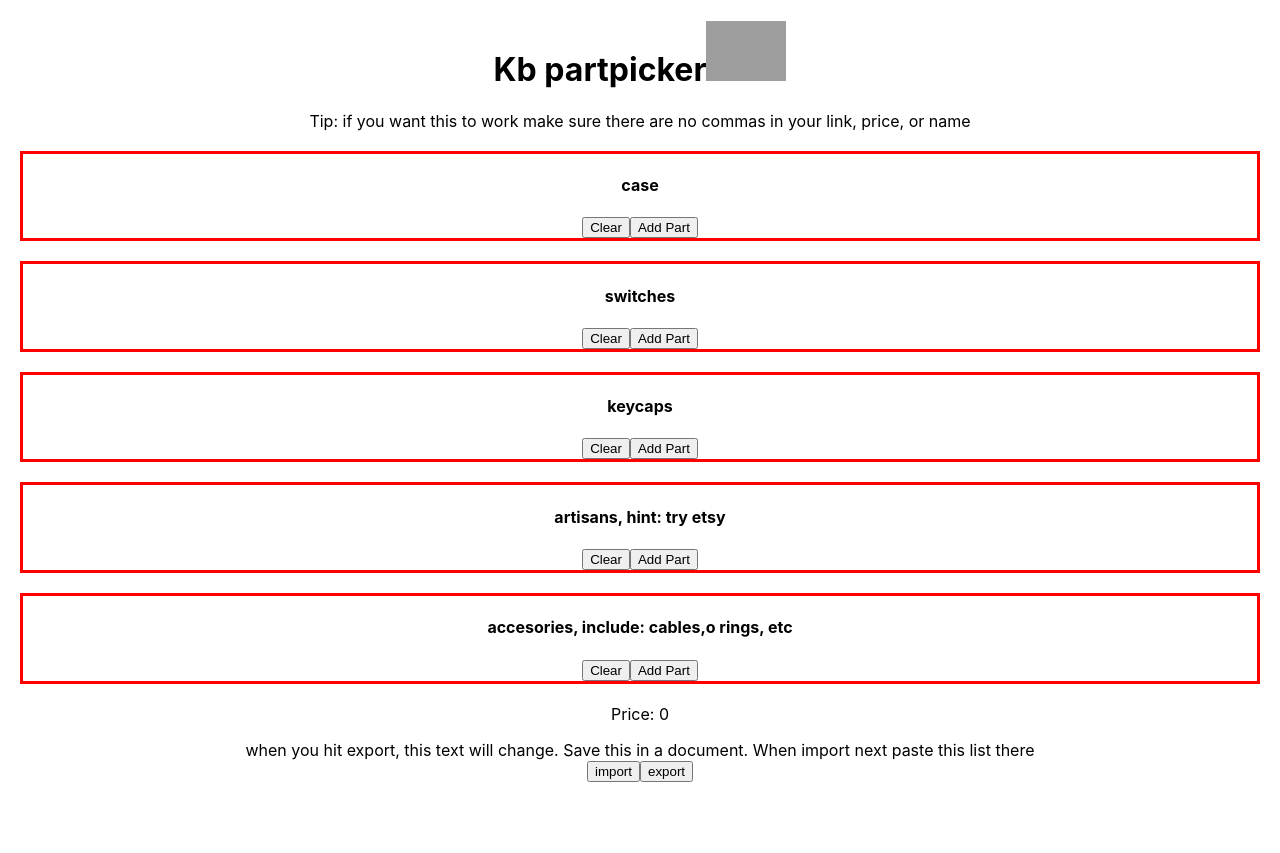
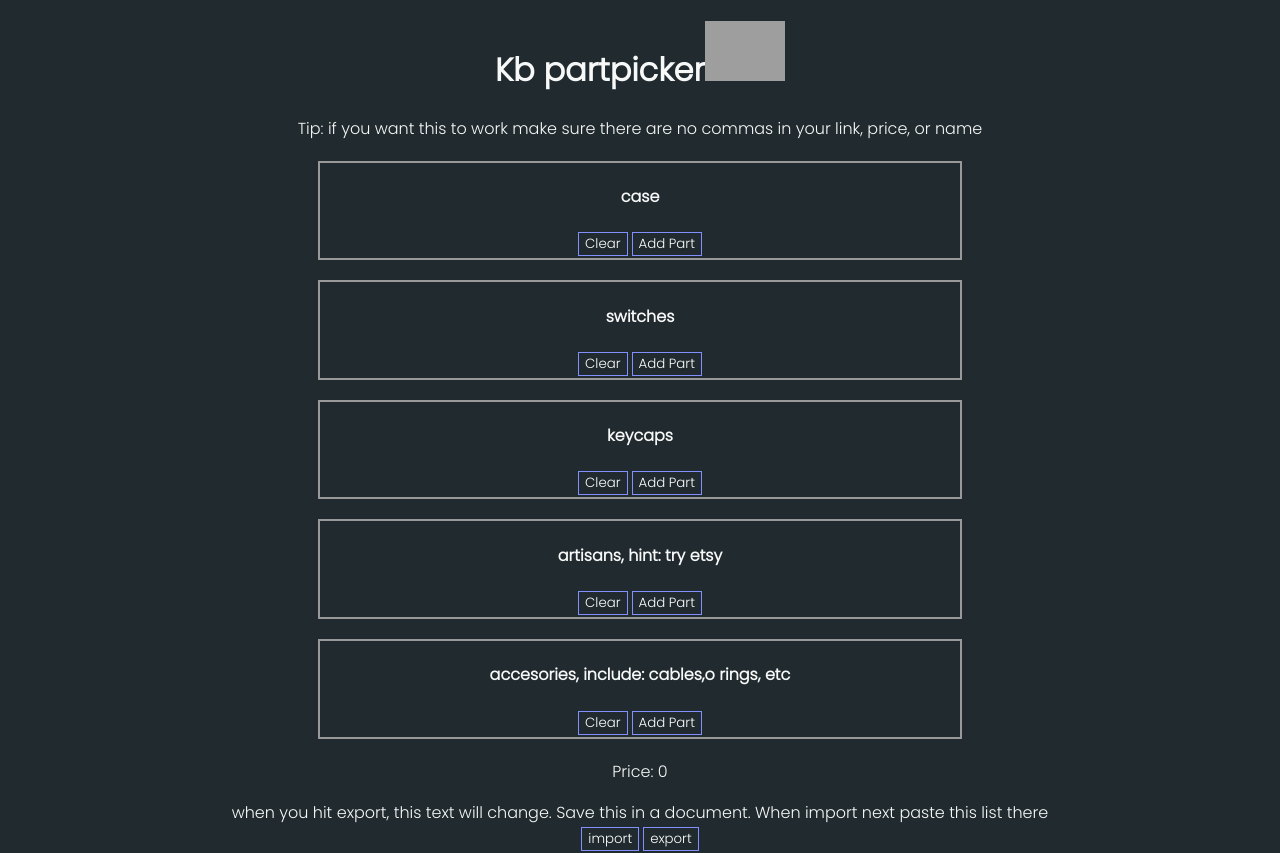
Before and after one commit to artemisIsNotBeam/kbPartPicker, a React (Create React App) app: page / in a window 1280 px wide. Before the commit the page ends 800 px from the top, so only its background shows below. Built offline with nearby package versions, Linux system fonts and the light colour scheme; grey boxes are pictures that could not be loaded.

Commit message:
Add files via upload

```diff
--- a/public/index.html
+++ b/public/index.html
@@ -25,6 +25,10 @@
       Learn how to configure a non-root public URL by running `npm run build`.
     -->
     <title>kb part picker</title>
+
+    <link rel="preconnect" href="https://fonts.googleapis.com">
+<link rel="preconnect" href="https://fonts.gstatic.com" crossorigin>
+<link href="https://fonts.googleapis.com/css2?family=Abril+Fatface&family=Merriweather:ital@0;1&family=Poppins:wght@300&family=Work+Sans:wght@400;500;800&display=swap" rel="stylesheet">
   </head>
   <body>
     <noscript>You need to enable JavaScript to run this app.</noscript>
--- a/src/App.css
+++ b/src/App.css
@@ -1,51 +1,48 @@
-.App {
+html{
   text-align: center;
-}
-
-.App-logo {
-  height: 40vmin;
-  pointer-events: none;
-}
-
-@media (prefers-reduced-motion: no-preference) {
-  .App-logo {
-    animation: App-logo-spin infinite 20s linear;
-  }
-}
-
-.App-header {
-  background-color: #282c34;
-  min-height: 100vh;
-  display: flex;
-  flex-direction: column;
-  align-items: center;
-  justify-content: center;
-  font-size: calc(10px + 2vmin);
-  color: white;
-}
-
-.App-link {
-  color: #61dafb;
-}
-
-@keyframes App-logo-spin {
-  from {
-    transform: rotate(0deg);
-  }
-  to {
-    transform: rotate(360deg);
-  }
+  background-color: #212a2e;
+  color:#f7f8f8;
 }
 
 #iconPng{
   width:80px;
+  margin:auto auto;
 }
 
 .werPart{
-  border: 3px solid red;
+  border: 2px solid #999999;
   margin:20px;
+  width:50%;
+  margin-left: auto;
+  margin-right: auto;
 }
 
-.section{
-  border: 2px solid blue;
+.oneItem{
+  display: inline;
+  padding: 0px 5px;
 }
+
+.App{
+  font-family:'Poppins','Merriweather', Arial, sans-serif;
+}
+
+button{
+  font-family:'Poppins','Merriweather', Arial, sans-serif;
+  margin: 2px;
+  background-color: #212a2e;
+  color: #ffffff;
+  border: 1px solid #828fff;
+}
+
+button:hover {
+  background-color: #515b62;
+  color: #ffffff;
+}
+
+a{
+  color:#78d7ff;
+}
+
+.item{
+  padding-bottom: 3px;
+}
--- a/src/AppChild.js
+++ b/src/AppChild.js
@@ -15,10 +15,10 @@ class  Things extends React.Component{
     }
 
     render(){
-        return (<div class="section" className="App">
-            <a id="leftIt" href={this.state.list[0]}>{this.state.list[1]}</a>
-            <p id="rightIt">Price: {this.state.list[2]}</p>
-            <button onClick={()=>this.props.delete(this.state.list)}>Delete Element</button>
+        return (<div class="section" className="item">
+            <a class="oneItem" href={this.state.list[0]}>{this.state.list[1]}</a>
+            <p class="oneItem">Price: {this.state.list[2]}</p>
+            <button class="oneItem" onClick={()=>this.props.delete(this.state.list)}>Delete Element</button>
         </div>)
     }
 }
@@ -84,10 +84,10 @@ class CustomPart extends React.Component{
 
     import(goThroughfake){
         let orignal = prompt("what was your export prompt");
-        let arr = orignal.split(";/spitCode");
+        let arr = orignal.split(";/|");
 
         for (let i=0;i<goThroughfake.length;i++){
-            let arrOfPlace = arr[i].split(' ;;SplitId;; ');
+            let arrOfPlace = arr[i].split(' ;/; ');
 
             for(let j=0;j<arrOfPlace.length;j++){
                 let newArray = arrOfPlace[j].split(',');
@@ -115,9 +115,9 @@ class CustomPart extends React.Component{
         // https://stackoverflow.com/questions/28252888/javascript-how-to-save-prompt-input-into-array
         stateDoe["goThrough"].map((place) =>{
             let newPlace = this.state[place];
-            ourLog.push(`${newPlace.map((thing) => ""+thing+" ;;SplitId;; ")}`);
+            ourLog.push(`${newPlace.map((thing) => ""+thing+" ;/; ")}`);
             if (place !== "accesories"){
-                ourLog.push(";/spitCode");
+                ourLog.push(";/|");
             }
         });
 
```
